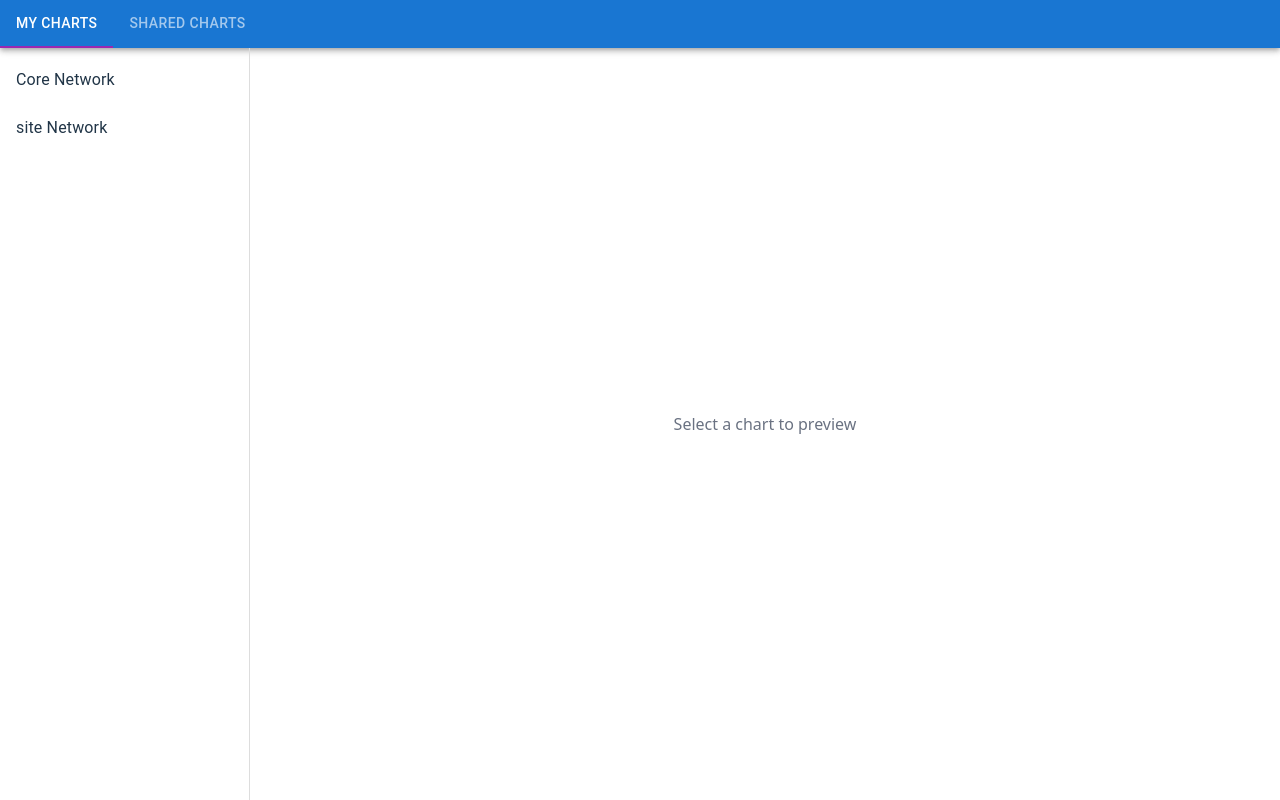
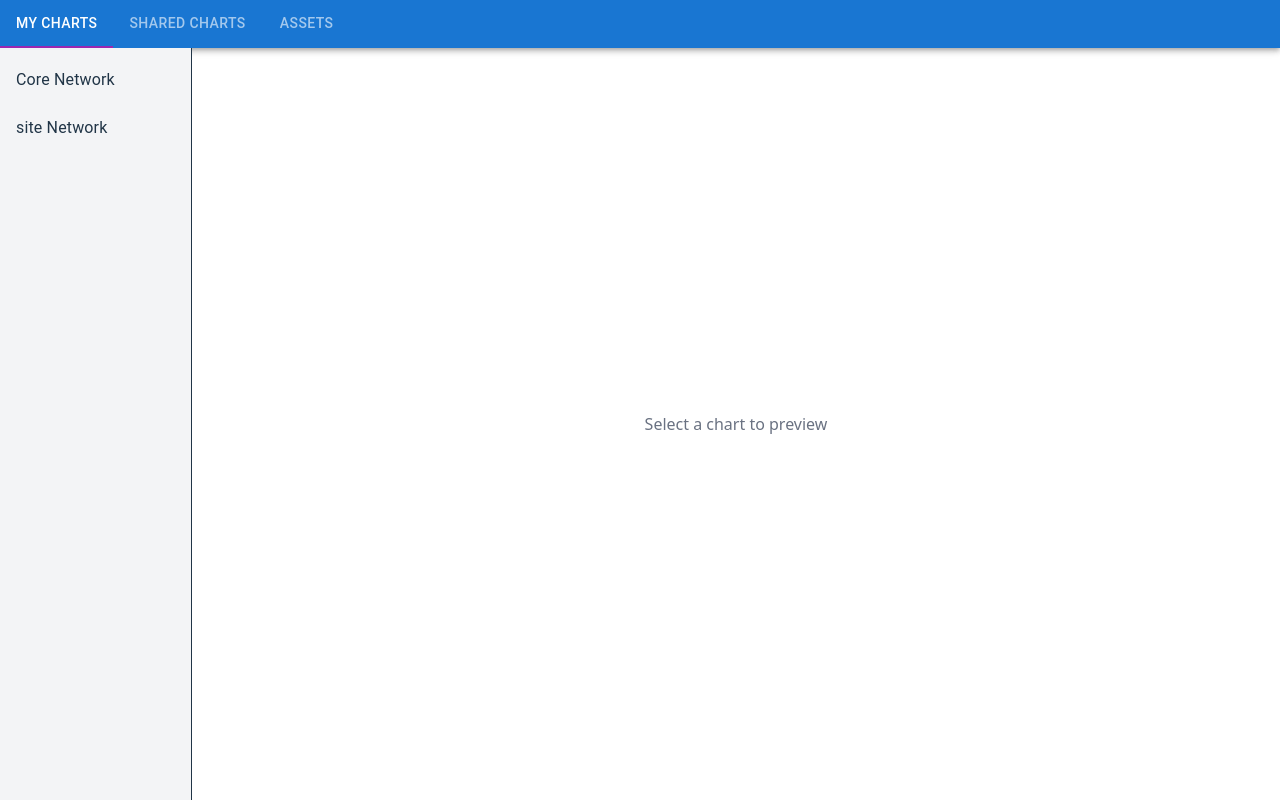
Before and after one commit to CatsPoo/EasyCharts, a React (Vite) app in the folder packages/apps/frontend/: page / in a window 1280 px wide. Built offline with nearby package versions, Linux system fonts and the light colour scheme; some icons are missing; what reactflow would draw is missing.

Commit message:
add assets tab

```diff
--- a/packages/apps/frontend/src/components/NavBar.tsx
+++ b/packages/apps/frontend/src/components/NavBar.tsx
@@ -19,6 +19,7 @@ export function NavBar({ value, onChange }: NavBarProps) {
       >
         <Tab label="My Charts" />
         <Tab label="Shared Charts" />
+        <Tab label="Assets" />
       </Tabs>
     </AppBar>
   );
--- a/packages/apps/frontend/src/pages/ChartsPage.tsx
+++ b/packages/apps/frontend/src/pages/ChartsPage.tsx
@@ -8,6 +8,7 @@ import { useState, useEffect, useCallback } from 'react';
 import { AppBar, Button, Dialog, FormControlLabel, IconButton, Switch, Toolbar } from '@mui/material';
 import CloseIcon from '@mui/icons-material/Close';
 import {useCharts } from '../contexts/ChartsContext';
+import { AnimatePresence, motion } from 'framer-motion';
 
 export function ChartsPage() {
     const [tab, setTab] = React.useState(0);
@@ -92,24 +93,37 @@ export function ChartsPage() {
       <NavBar value={tab} onChange={setTab} />
 
       <Box sx={{ display: 'flex', flex: 1 }}>
-        {/* Sidebar of chart names */}
-        <ChartListSidebar
+        <AnimatePresence initial={false}>
+        {(tab !== 2) && (
+          <motion.div
+            key="sidebar"
+            initial={{ width: 0, opacity: 0 }}
+            animate={{ width: 192, opacity: 1 }}   // 192px = 12rem
+            exit={{ width: 0, opacity: 0 }}
+            transition={{ duration: 0.3, ease: 'easeInOut' }}
+            className="flex-none overflow-hidden border-r bg-gray-100"
+          >
+             <ChartListSidebar
           charts={chartsList}
           onSelect={setSelectedId}
           onEdit={handleEdit}
         />
+          </motion.div>
+        )}
+      </AnimatePresence>
 
-        {/* Preview area */}
-        <Box sx={{ flex: 1, position: 'relative' }}>
+
+        {(tab!==2)&&(<Box sx={{ flex: 1, position: 'relative' }}>
           {selectedChart ? (
             // render in read‑only mode
-            <ChartEditor chart={selectedChart} editMode={false} onEditorChanged={setEditorMadeChanges}  />
+            <ChartEditor chart={selectedChart} editMode={false} onDraftchange={handleDraftChange}  />
           ) : (
             <div className="flex items-center justify-center h-full text-gray-500">
               Select a chart to preview
             </div>
           )}
         </Box>
+      )}
       </Box>
       <Dialog
         fullScreen
```
Also changed, not shown: 2 other files (tests, documents, lock files or other folders).
